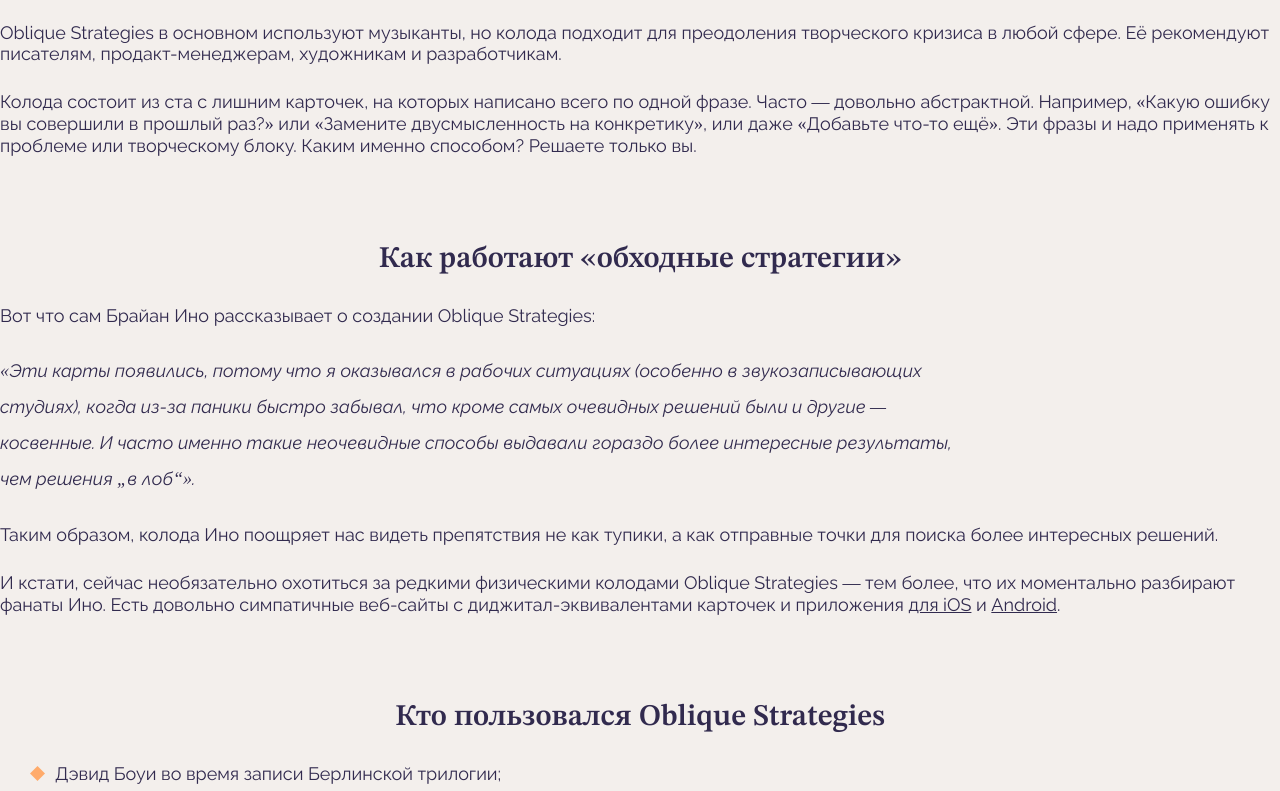
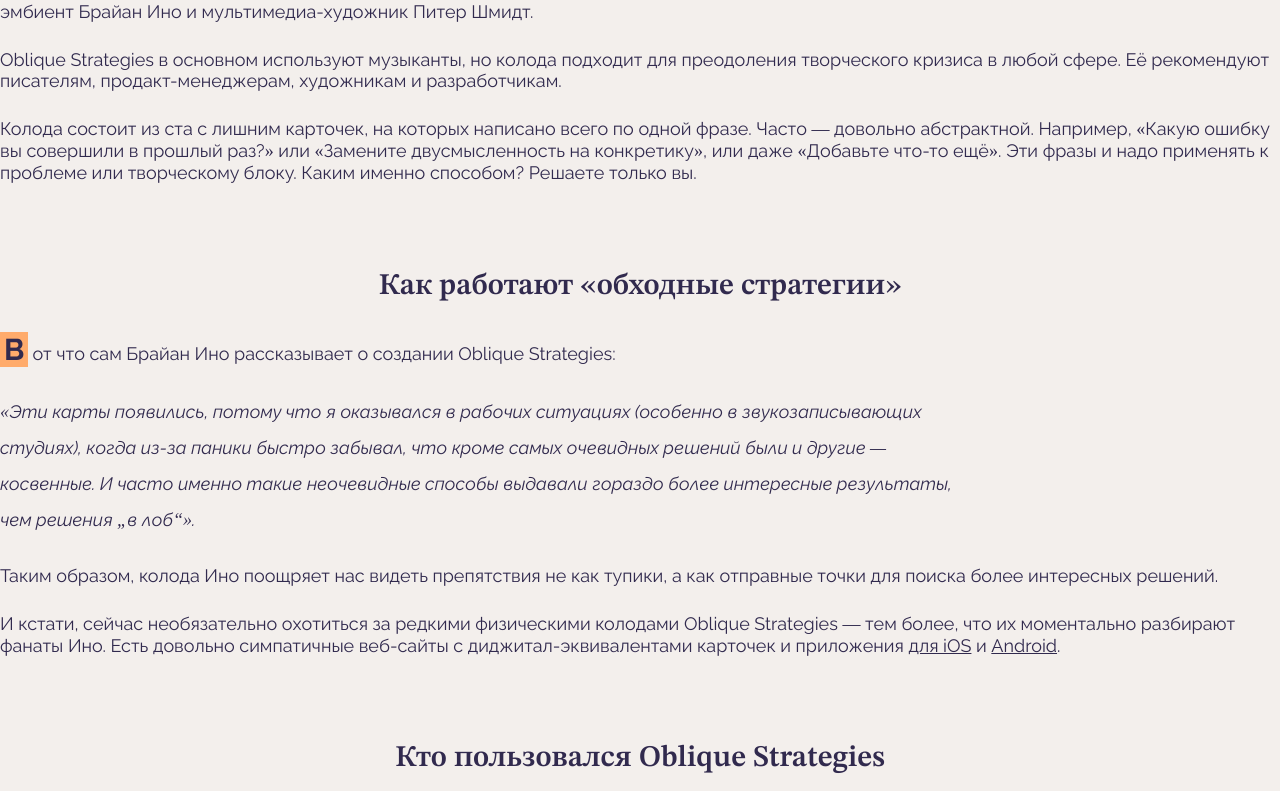
Before and after one commit to alex-s-nik/karty-podskazhut, a plain HTML site: page index.html in a window 1280 px wide. Shown: the part 748-1539 px from the top of the page. Drawn offline with Linux system fonts and the light colour scheme.

Commit message:
feat: step 6 - first letter

```diff
--- a/index.html
+++ b/index.html
@@ -21,7 +21,7 @@
       <h2 class="heading content__title">
         Креативный подход к решению проблем
       </h2>
-      <div class="content__text-block">
+      <div class="content__text-block content__text-block_type_first-lettered">
         <div class="content__paragraph">
           Творческие кризисы, кажется, рано или поздно испытывает любой человек. Часто бывает так, что вы сталкиваетесь с проблемой, не можете решить её с первого раза и начинаете думать, что вообще ни на что не способны. Мозг запоминает эту модель поведения, и на следующий день вам не хочется делать вообще ничего — ведь всё равно ничего не получится.
         </div>
@@ -32,7 +32,7 @@
       <h2 class="heading content__title">
         Что это за колода
       </h2>
-      <div class="content__text-block">
+      <div class="content__text-block content__text-block_type_first-lettered">
         <div class="content__paragraph">
           Тут могло бы быть что-то про пользу игры в «Дурака» или о высших арканах Таро, но у нас на примете другая колода. Она называется Oblique Strategies, или «Обходные стратегии». Первую колоду ещё в 1975 году создали композитор, музыкальный продюсер и один из основателей жанра эмбиент Брайан Ино и мультимедиа-художник Питер Шмидт.
         </div>
@@ -46,7 +46,7 @@
       <h2 class="heading content__title">
         Как работают &laquo;обходные стратегии&raquo;
       </h2>
-      <div class="content__text-block">
+      <div class="content__text-block content__text-block_type_first-lettered">
         <div class="content__paragraph">
           Вот что сам Брайан Ино рассказывает о создании Oblique Strategies:
         </div>
--- a/styles/style.css
+++ b/styles/style.css
@@ -113,3 +113,13 @@ figure {
   background-image: url(../images/marker-light.svg);
   background-position: center center;
 }
+
+.content__text-block_type_first-lettered::first-letter {
+  display: inline-block;
+  margin-right: 4px;
+  padding-right: 4px;
+  padding-left: 4px;
+  font-weight: bold;
+  font-size: 30px;
+  background-color: var(--accent-color);
+}
```
